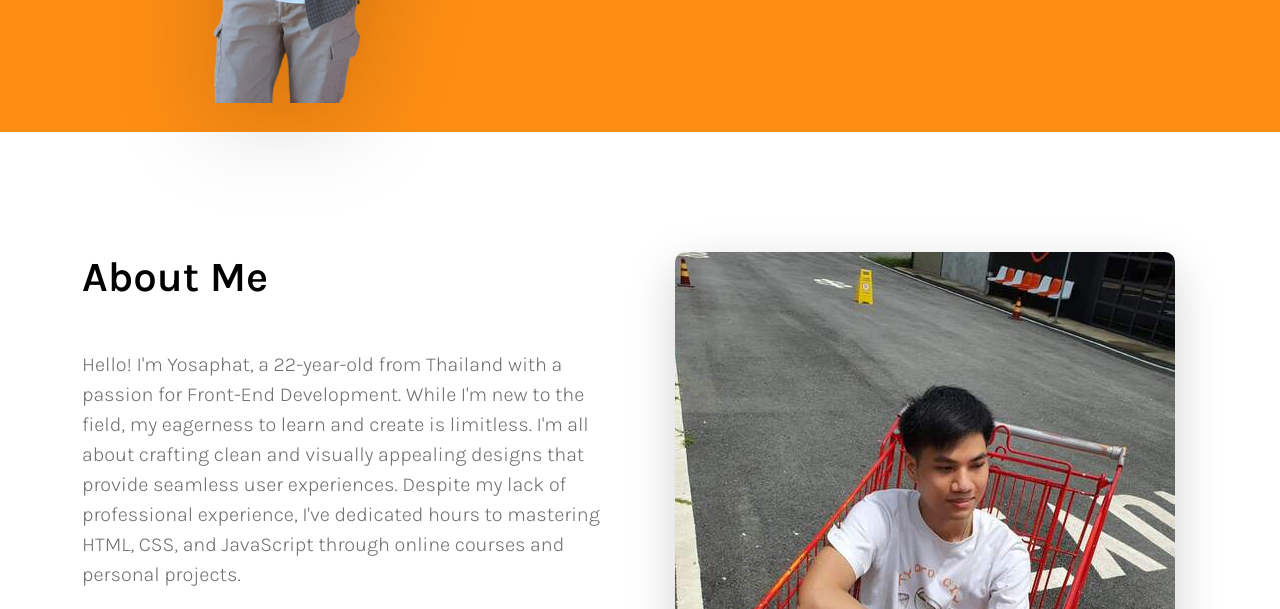
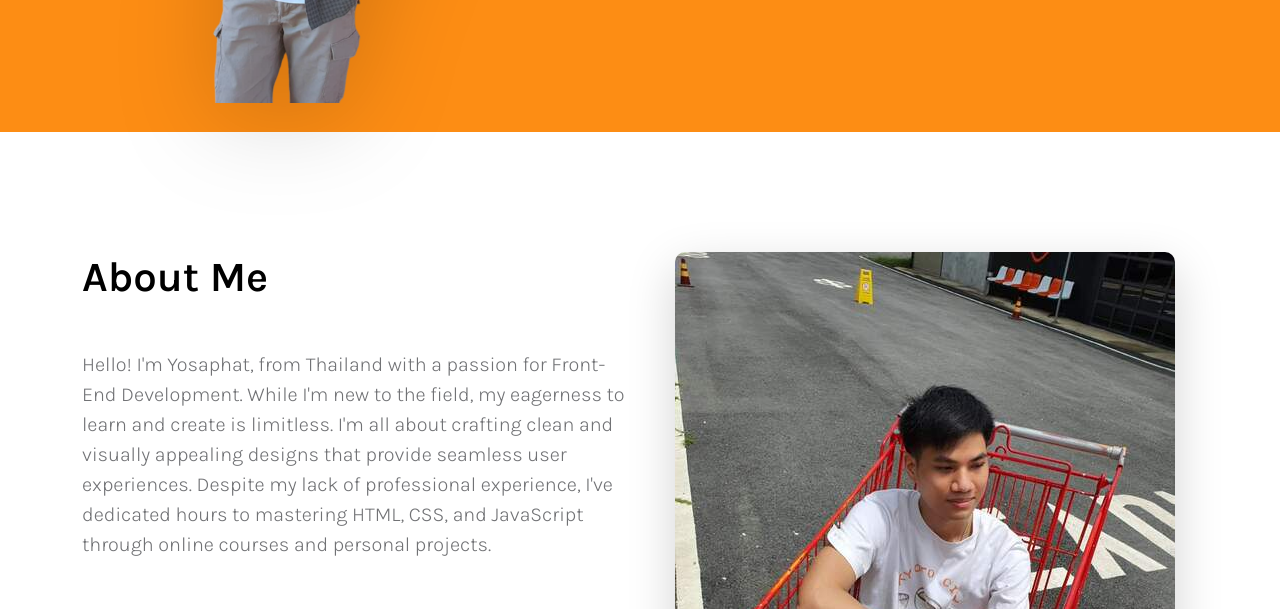
Before and after one commit to TerryTim/portfolio, a plain HTML site: page index.html in a window 1280 px wide. Shown: the part 468-1077 px from the top of the page. Drawn offline with nearby package versions, Linux system fonts and the light colour scheme.

Commit message:
change index file

```diff
--- a/index.html
+++ b/index.html
@@ -91,7 +91,7 @@
                             <div class="col-12">
 
                                 <div class="about-text mb-5">
-                                    <p>Hello! I'm Yosaphat, a 22-year-old from Thailand with a passion for Front-End Development. While I'm new to the field, my eagerness to learn and create is limitless. I'm all about crafting clean and visually appealing designs that provide seamless user experiences. Despite my lack of professional experience, I've dedicated hours to mastering HTML, CSS, and JavaScript through online courses and personal projects.</p>
+                                    <p>Hello! I'm Yosaphat, from Thailand with a passion for Front-End Development. While I'm new to the field, my eagerness to learn and create is limitless. I'm all about crafting clean and visually appealing designs that provide seamless user experiences. Despite my lack of professional experience, I've dedicated hours to mastering HTML, CSS, and JavaScript through online courses and personal projects.</p>
 
                                     <a href="mailto: yosaphat.sdj@gmail.com" target="_blank" class="mb-5">
                                         <i class="bi bi-envelope"></i> yosaphat.sdj@gmail.com
```
